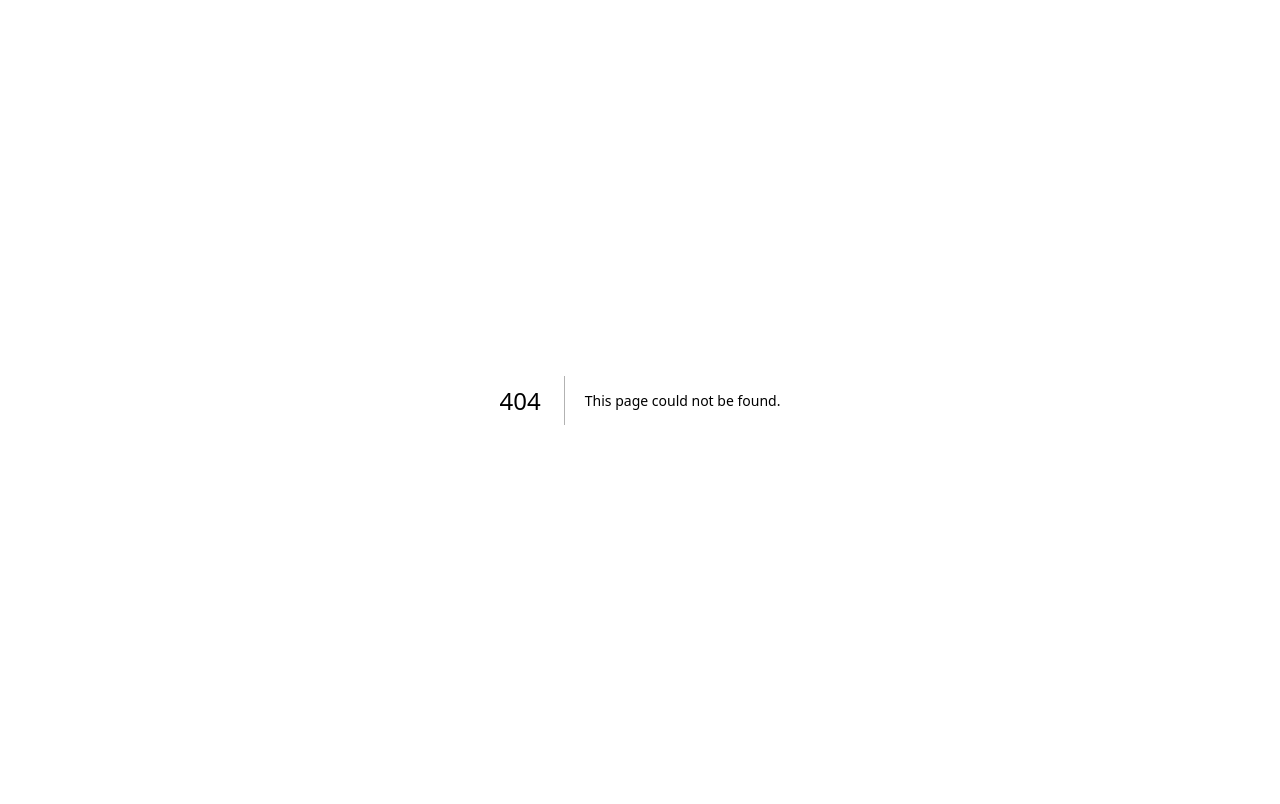
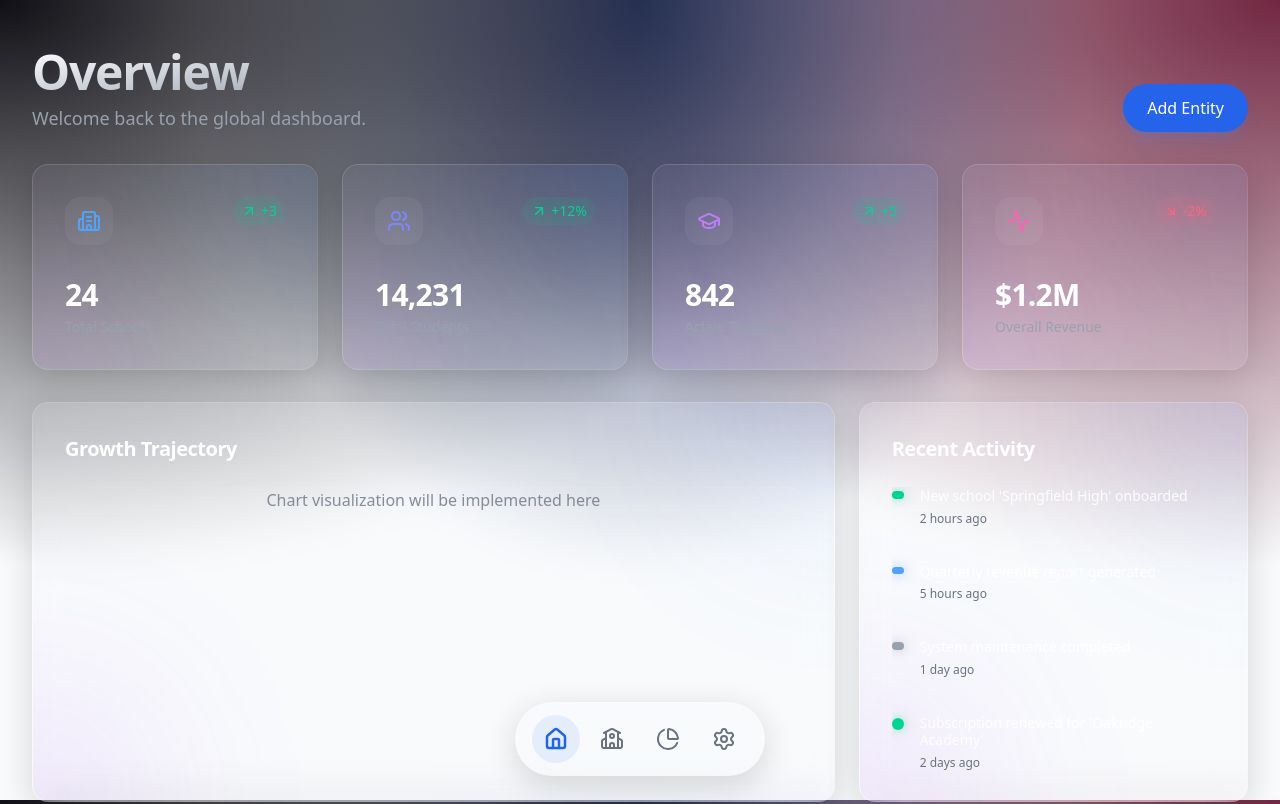
Before and after one commit to ubadha-kaif-work/campusDesk, a Next.js app: page /parent-company in a window 1280 px wide. Before the commit this address had no page. Shown: the top 804 px of the page. Built offline with nearby package versions, Linux system fonts and the light colour scheme.

Commit message:
feat: add Parent Company Dashboard and BottomNavbar

```diff
--- /dev/null
+++ b/src/app/parent-company/layout.tsx
@@ -0,0 +1,13 @@
+import { ReactNode } from "react";
+import { BottomNavbar } from "@/components/layout/BottomNavbar";
+
+export default function ParentCompanyLayout({ children }: { children: ReactNode }) {
+    return (
+        <div className="min-h-screen pb-32">
+            <main className="max-w-7xl mx-auto p-4 sm:p-6 lg:p-8 pt-8 lg:pt-12">
+                {children}
+            </main>
+            <BottomNavbar />
+        </div>
+    );
+}
--- /dev/null
+++ b/src/app/parent-company/page.tsx
@@ -0,0 +1,114 @@
+"use client";
+
+import { Card } from "@/components/ui/Card";
+import { Building2, Users, GraduationCap, ArrowUpRight, ArrowDownRight, Activity } from "lucide-react";
+import { motion } from "framer-motion";
+
+export default function ParentCompanyDashboard() {
+    const stats = [
+        { name: "Total Schools", value: "24", icon: Building2, change: "+3", trend: "up", color: "text-blue-400" },
+        { name: "Total Students", value: "14,231", icon: Users, change: "+12%", trend: "up", color: "text-indigo-400" },
+        { name: "Active Teachers", value: "842", icon: GraduationCap, change: "+5", trend: "up", color: "text-purple-400" },
+        { name: "Overall Revenue", value: "$1.2M", icon: Activity, change: "-2%", trend: "down", color: "text-pink-400" },
+    ];
+
+    const recentActivity = [
+        { title: "New school 'Springfield High' onboarded", time: "2 hours ago", type: "success" },
+        { title: "Quarterly revenue report generated", time: "5 hours ago", type: "info" },
+        { title: "System maintenance completed", time: "1 day ago", type: "default" },
+        { title: "Subscription renewed for 'Oakridge Academy'", time: "2 days ago", type: "success" },
+    ];
+
+    return (
+        <div className="space-y-8">
+            {/* Header */}
+            <motion.div
+                initial={{ opacity: 0, y: -20 }}
+                animate={{ opacity: 1, y: 0 }}
+                className="flex flex-col md:flex-row justify-between md:items-end gap-4"
+            >
+                <div>
+                    <h1 className="text-4xl sm:text-5xl font-bold tracking-tight bg-gradient-to-br from-white to-gray-400 bg-clip-text text-transparent">
+                        Overview
+                    </h1>
+                    <p className="text-gray-400 mt-2 text-lg">Welcome back to the global dashboard.</p>
+                </div>
+                <div className="flex items-center gap-3">
+                    {/* Quick Action Buttons */}
+                    <button className="px-6 py-3 rounded-full bg-primary-600 hover:bg-primary-500 text-white font-medium transition-colors shadow-lg shadow-primary-500/20 active:scale-95">
+                        Add Entity
+                    </button>
+                </div>
+            </motion.div>
+
+            {/* Stats Grid */}
+            <div className="grid grid-cols-1 sm:grid-cols-2 lg:grid-cols-4 gap-6">
+                {stats.map((stat, i) => {
+                    const Icon = stat.icon;
+                    return (
+                        <motion.div
+                            key={stat.name}
+                            initial={{ opacity: 0, scale: 0.95 }}
+                            animate={{ opacity: 1, scale: 1 }}
+                            transition={{ delay: i * 0.1 }}
+                        >
+                            <Card className="h-full flex flex-col justify-between p-6 hover:bg-white/[0.04] transition-colors border-white/[0.08] duration-300 group">
+                                <div className="flex justify-between items-start">
+                                    <div className={`p-3 rounded-2xl bg-white/5 ${stat.color} group-hover:scale-110 transition-transform duration-300`}>
+                                        <Icon className="w-6 h-6" />
+                                    </div>
+                                    <div className={`flex items-center gap-1 text-sm font-medium px-2 py-1 rounded-full ${stat.trend === "up" ? "text-emerald-400 bg-emerald-400/10" : "text-rose-400 bg-rose-400/10"
+                                        }`}>
+                                        {stat.trend === "up" ? <ArrowUpRight className="w-4 h-4" /> : <ArrowDownRight className="w-4 h-4" />}
+                                        {stat.change}
+                                    </div>
+                                </div>
+                                <div className="mt-8">
+                                    <h3 className="text-3xl font-bold tracking-tight text-white mb-1">{stat.value}</h3>
+                                    <p className="text-sm text-gray-400 font-medium">{stat.name}</p>
+                                </div>
+                            </Card>
+                        </motion.div>
+                    );
+                })}
+            </div>
+
+            {/* Main Content Area */}
+            <div className="grid grid-cols-1 lg:grid-cols-3 gap-6">
+                {/* Charts/Main Data */}
+                <div className="lg:col-span-2">
+                    <Card className="h-[400px] flex flex-col p-6">
+                        <h3 className="text-xl font-bold mb-6 tracking-tight">Growth Trajectory</h3>
+                        <div className="flex-1 rounded-2xl bg-white/[0.02] border border-white/5 flex items-center justify-center">
+                            <p className="text-gray-500/80 font-medium">Chart visualization will be implemented here</p>
+                        </div>
+                    </Card>
+                </div>
+
+                {/* Recent Activity */}
+                <div className="lg:col-span-1">
+                    <Card className="h-[400px] flex flex-col p-6">
+                        <h3 className="text-xl font-bold mb-6 tracking-tight">Recent Activity</h3>
+                        <div className="flex-1 overflow-y-auto pr-2 space-y-4 custom-scrollbar">
+                            {recentActivity.map((activity, i) => (
+                                <div key={i} className="flex gap-4 group">
+                                    <div className="flex flex-col items-center">
+                                        <div className={`w-3 h-3 rounded-full mt-1 ${activity.type === "success" ? "bg-emerald-400 shadow-[0_0_12px_rgba(52,211,153,0.6)]" :
+                                                activity.type === "info" ? "bg-blue-400 shadow-[0_0_12px_rgba(96,165,250,0.6)]" :
+                                                    "bg-gray-400 shadow-[0_0_12px_rgba(156,163,175,0.6)]"
+                                            }`} />
+                                        {i !== recentActivity.length - 1 && <div className="w-px h-full bg-white/10 mt-2 group-hover:bg-white/20 transition-colors" />}
+                                    </div>
+                                    <div className="pb-5">
+                                        <p className="text-sm font-medium text-white/90 leading-tight">{activity.title}</p>
+                                        <p className="text-xs text-gray-500 mt-1.5 font-medium">{activity.time}</p>
+                                    </div>
+                                </div>
+                            ))}
+                        </div>
+                    </Card>
+                </div>
+            </div>
+        </div>
+    );
+}
--- /dev/null
+++ b/src/components/layout/BottomNavbar.tsx
@@ -0,0 +1,54 @@
+"use client";
+
+import Link from "next/link";
+import { usePathname } from "next/navigation";
+import { Home, School, PieChart, Settings } from "lucide-react";
+import { motion } from "framer-motion";
+
+export function BottomNavbar() {
+    const pathname = usePathname();
+
+    const navItems = [
+        { name: "Home", href: "/parent-company", icon: Home },
+        { name: "Schools", href: "/parent-company/schools", icon: School },
+        { name: "Reports", href: "/parent-company/reports", icon: PieChart },
+        { name: "Settings", href: "/parent-company/settings", icon: Settings },
+    ];
+
+    return (
+        <div className="fixed bottom-6 left-1/2 -translate-x-1/2 z-50">
+            <div className="glass-card flex items-center gap-2 px-4 py-3 rounded-full shadow-2xl">
+                {navItems.map((item) => {
+                    // Exact match for home, startsWith for others
+                    const isActive = item.href === "/parent-company"
+                        ? pathname === item.href
+                        : pathname.startsWith(item.href);
+
+                    const Icon = item.icon;
+
+                    return (
+                        <Link
+                            key={item.href}
+                            href={item.href}
+                            className="relative flex items-center justify-center p-3 rounded-full transition-colors"
+                            aria-label={item.name}
+                        >
+                            {isActive && (
+                                <motion.div
+                                    layoutId="bottom-nav-active-pill"
+                                    className="absolute inset-0 bg-primary-500/10 rounded-full"
+                                    transition={{ type: "spring", stiffness: 350, damping: 30 }}
+                                />
+                            )}
+                            <Icon
+                                className={`relative z-10 w-6 h-6 transition-colors duration-300 ${isActive ? "text-primary-600" : "text-gray-500 hover:text-gray-700 dark:text-gray-400 dark:hover:text-gray-300"
+                                    }`}
+                                strokeWidth={isActive ? 2.5 : 2}
+                            />
+                        </Link>
+                    );
+                })}
+            </div>
+        </div>
+    );
+}
```
